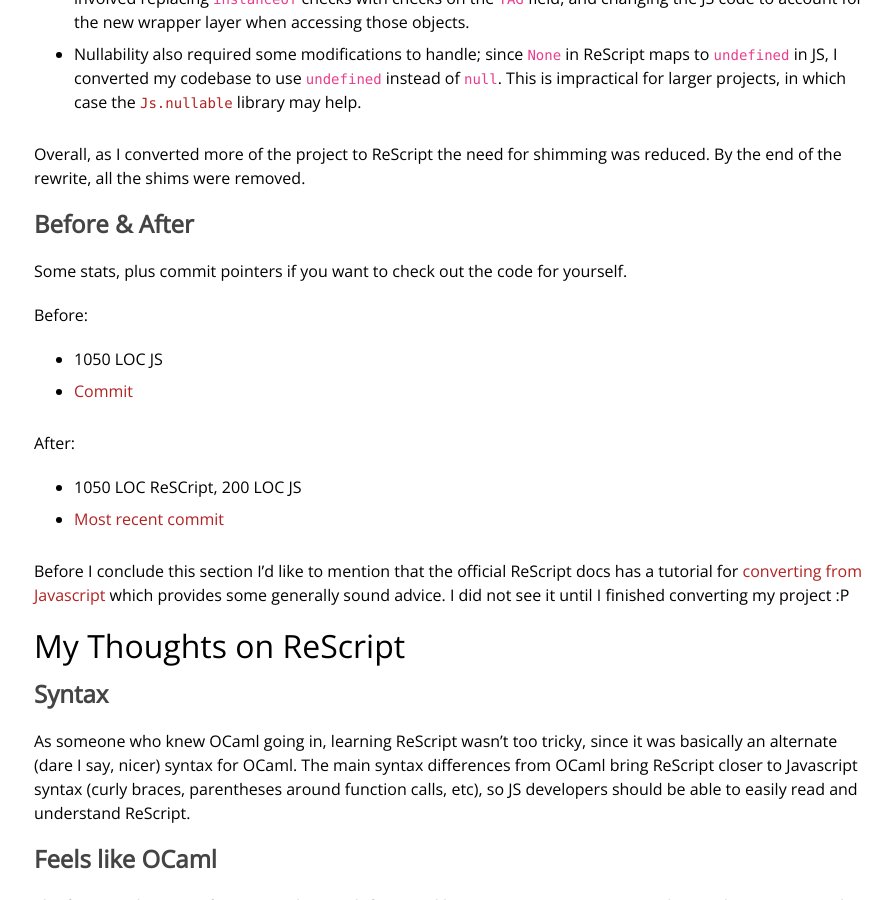
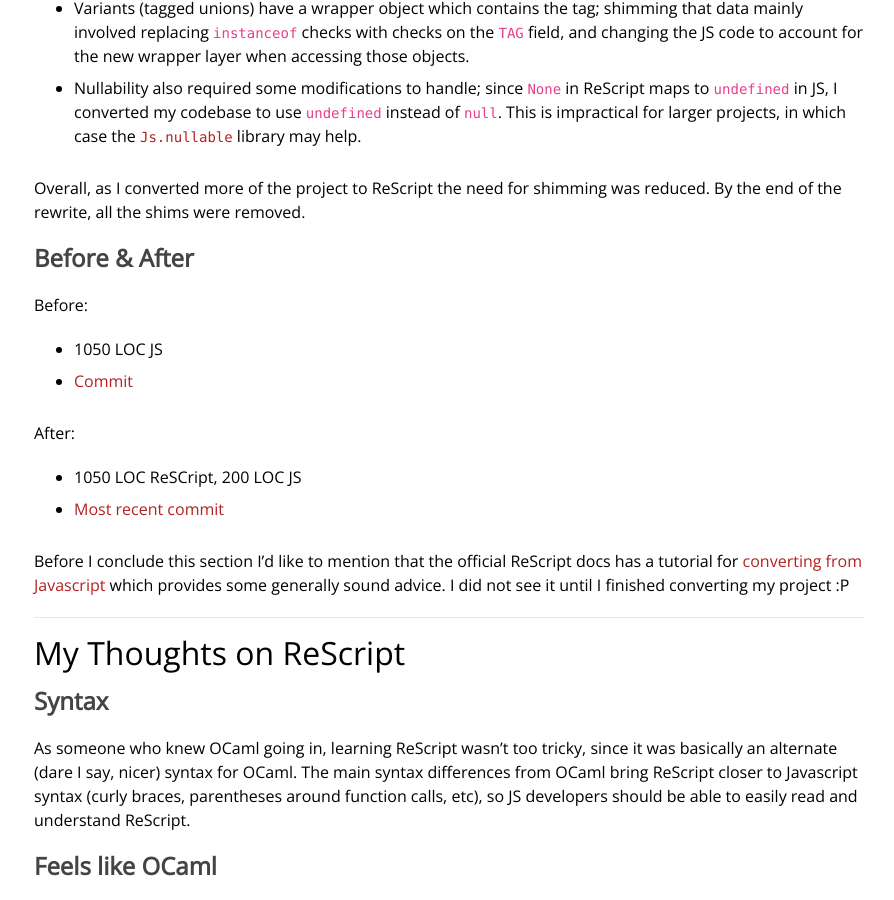
Before and after one commit to yangdanny97/yangdanny97.github.io, a Jekyll site: the page built from _posts/2021-07-09-Migrating-to-Rescript.md, in a window 1280 px wide and 900 px high, scrolled down 2247 px. Shown: the whole window, without its empty margins (191-1085 px from the left). Built offline with Jekyll 4.4.1, drawn with Linux system fonts in a browser that asks for light colours.

Commit message:
formatting

```diff
--- a/_posts/2021-07-09-Migrating-to-Rescript.md
+++ b/_posts/2021-07-09-Migrating-to-Rescript.md
@@ -14,6 +14,8 @@
 - Implementing a game like chess in JS requires some very complicated state management. Immutability and a functional approach would be preferred here, but that is difficult to do in JS.
 - In a codebase with a lot of branching logic and special cases, iterating quickly was difficult without strong static typing/null-safety (which Javascript doesn't have) or an extensive test suite (a rarity for personal projects such as this)
 
+<hr>
+
 ## Why I Chose ReScript
 For those unfamiliar with the language, ReScript is a functional programming language which has the same type system as OCaml, and compiles to Javascript. It can be used to write UI code or backend logic, and since it compiles to JS, it can interoperate with existing JS code.
 
@@ -26,6 +28,8 @@
 - Immutability by default - no complicated state management
 
 Of course, lack of strong typing could have been solved by rewriting the project in TypeScript (which would have been much less work). A full comparison with TypeScript is out of scope for this blog post, but ReScript's soundness, immutability, type inference, lower verbosity, and pattern matching led me to choose it over TypeScript. In case you haven't realized already, I'm a big fan of functional programming.
+
+<hr>
 
 ## Migration Process
 
@@ -52,8 +56,6 @@
 
 ### Before & After
 
-Some stats, plus commit pointers if you want to check out the code for yourself.
-
 Before:
 - 1050 LOC JS
 - [Commit](https://github.com/yangdanny97/fire-emblem-chess/tree/4846a94c4a729ee957bb1713f048acea35b8dff2)
@@ -63,6 +65,8 @@
 - [Most recent commit](https://github.com/yangdanny97/fire-emblem-chess)
 
 Before I conclude this section I'd like to mention that the official ReScript docs has a tutorial for [converting from Javascript](https://rescript-lang.org/docs/manual/latest/converting-from-js) which provides some generally sound advice. I did not see it until I finished converting my project :P
+
+<hr>
 
 ## My Thoughts on ReScript
 
@@ -129,6 +133,8 @@
 
 To newcomers, this can be confusing - if they both compile to the same thing, why are there weird limitations on each? Ultimately this can be traced back to OCaml's type system; Records and Objects were originally two separate concepts in OCaml that happened to compile to the same thing in ReScript, resulting in the aforementioned differences in typechecking. This is one of the few downsides of trying to build a new language using another language's type system - which has led me to view ReScript more as "OCaml that runs in the browser" than as a distinct/separate language.
 
+<hr>
+
 ## Conclusion
 
 Overall, converting this project to ReScript was a very positive experience for me. Picking up the language wasn't too difficult, and the compiler & tooling were reliable and fast. ReScript retains not only OCaml's type system and functional feel but also its flexibility in supporting mutability and side effects. For all the features that ReScript adds, interop with JS is still surprisingly good, although advanced data types may require some shimming between ReScript & JS code. I had a lot of fun learning and writing ReScript, and I'd definitely recommend it to any Javascript developers looking for a taste of something new and refreshing.
```
